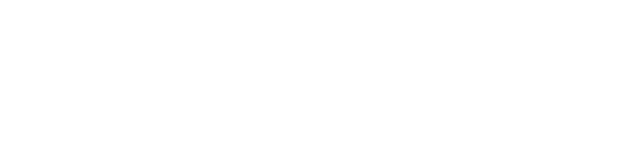
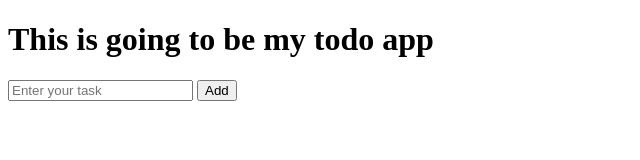
Before and after one commit to StarFire1701/Cohort, a plain HTML site: page Javascript/DOM Manipulation/index.html in a window 1280 px wide. Shown: the whole page, without its empty margins (0-640 px from the left). Drawn offline with Linux system fonts and the light colour scheme.

Commit message:
DOM Manipulation Started

```diff
--- a/Javascript/DOM Manipulation/index.html
+++ b/Javascript/DOM Manipulation/index.html
@@ -5,7 +5,9 @@
     <meta name="viewport" content="width=device-width, initial-scale=1.0">
     <title>TODO APP</title>
 </head>
-<body>
+    <h1>This is going to be my todo app</h1>
+    <input placeholder="Enter your task"/>
+    <button>Add</button>
 
 </body>
 </html>
--- /dev/null
+++ b/Javascript/DOM Manipulation/index.js
@@ -0,0 +1 @@
+const id=document.getElementById()
```
